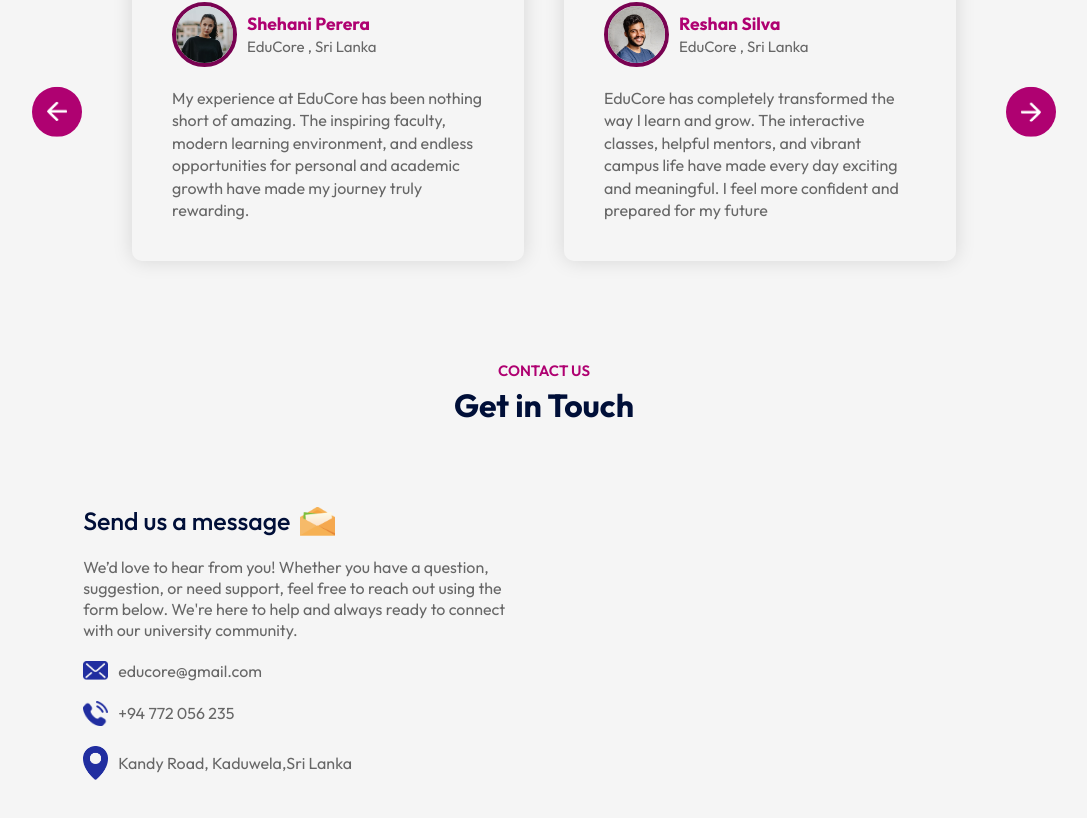
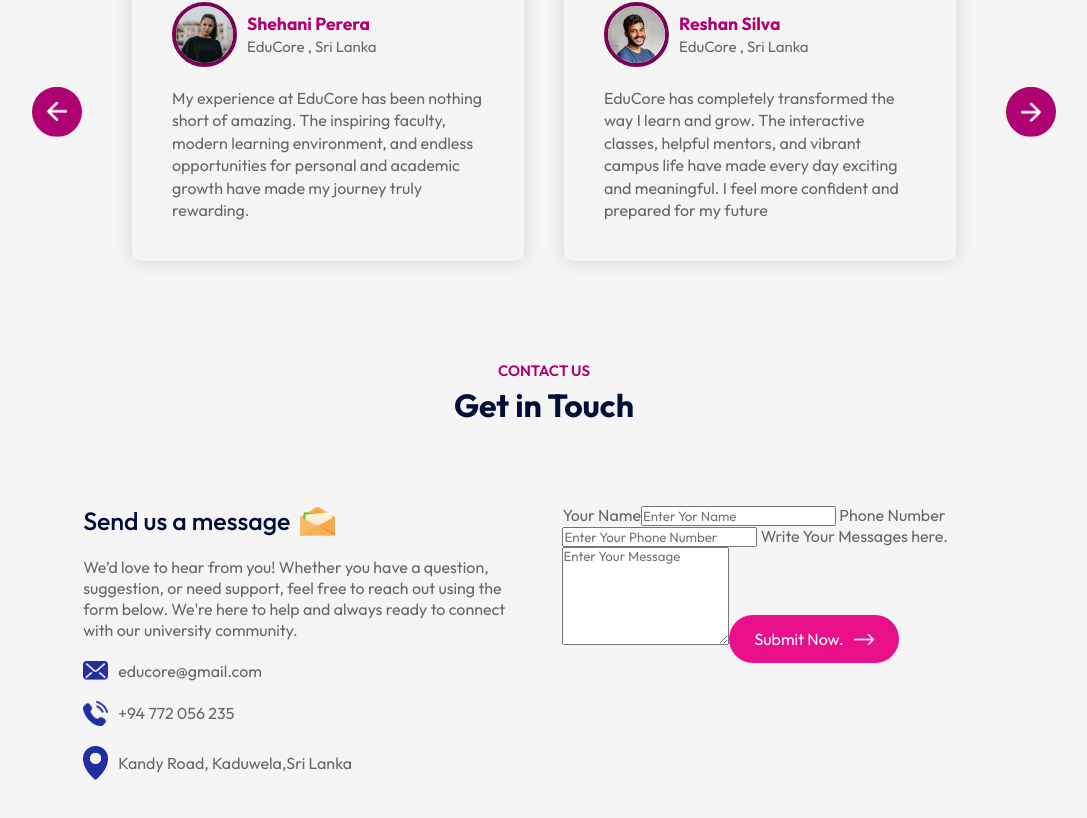
Before and after one commit to sewminiJayawardhana/EduCore, a React (Vite) app: page / in a window 1280 px wide. Shown: the part 2639-3457 px from the top of the page, without its empty margins (96-1183 px from the left). Built offline with nearby package versions, Linux system fonts and the light colour scheme.

Commit message:
`Added new contact form and column to the Contact component`

```diff
--- a/src/Components/Contact/Contact.jsx
+++ b/src/Components/Contact/Contact.jsx
@@ -4,6 +4,7 @@ import msg_icon from '../../assets/msg-icon.png'
 import mail_icon from '../../assets/mail-icon.png'
 import phone_icon from '../../assets/phone-icon.png'
 import location_icon from '../../assets/location-icon.png'
+import white_arrow from '../../assets/white-arrow.png'
 const Contact = () => {
   return (
     <div className='contact'>
@@ -18,6 +19,17 @@ const Contact = () => {
                 <li><img src={location_icon} alt="" />Kandy Road, Kaduwela,Sri Lanka</li>
             </ul>
         </div>
+        <div className="contact-col">
+          <form>
+            <label> Your Name</label>
+            <input type="text" name="name" placeholder="Enter Yor Name"  required/>
+            <label> Phone Number</label>
+            <input type="tel" name="phone" placeholder="Enter Your Phone Number" required/>
+            <label> Write Your Messages here.</label>
+            <textarea name="message" rows='6' placeholder="Enter Your Message" required></textarea>
+            <button type='submit' className='btn dark-btn'> Submit Now. <img src={white_arrow} alt="" /></button>
+          </form>
+        </div>
 
     </div>
   )
```
